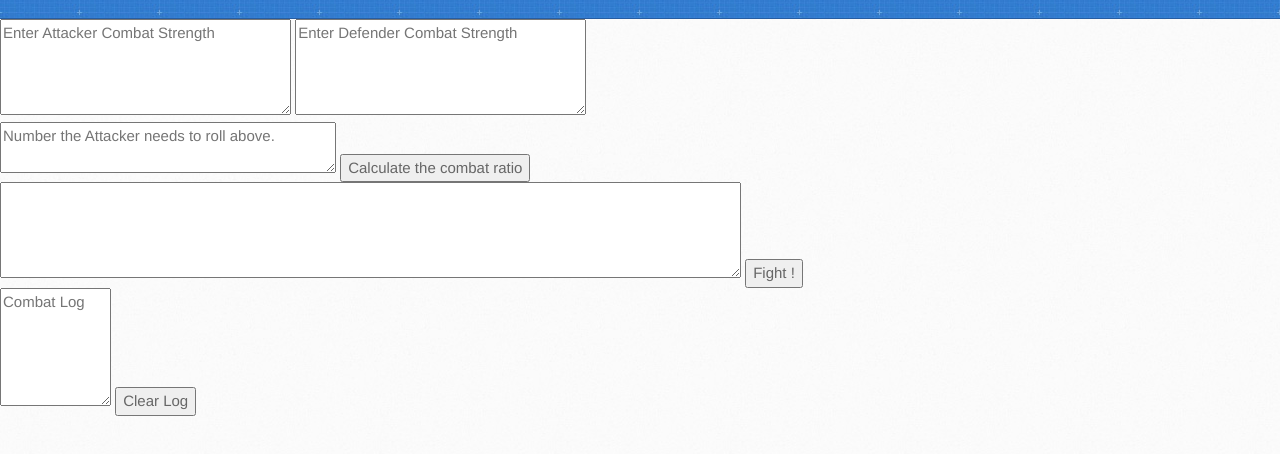
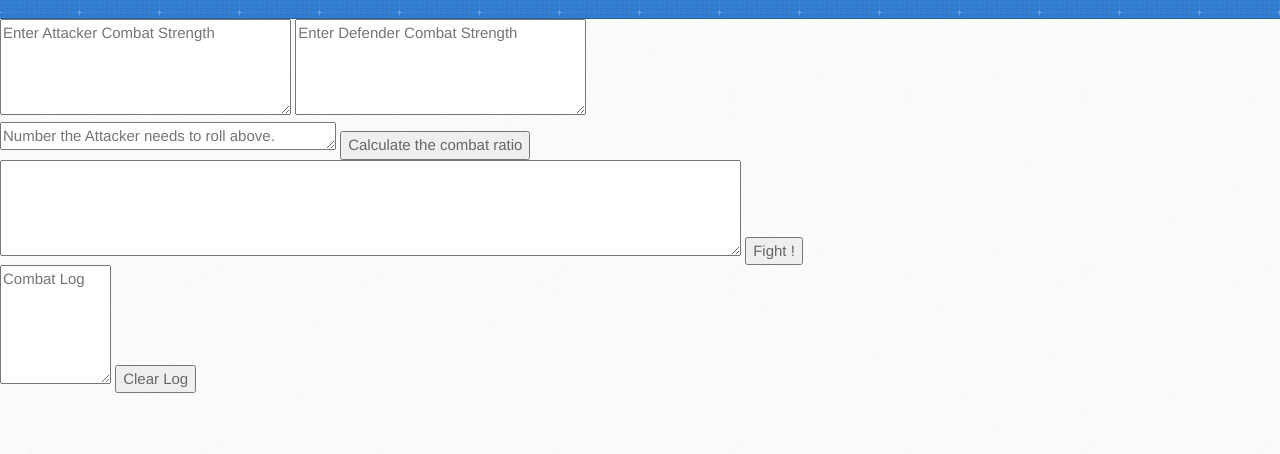
Before and after one commit to Ellil1/Dawn-Combat, a plain HTML site: page index.html in a window 1280 px wide. Shown: the part 148-602 px from the top of the page. Drawn offline with Linux system fonts and the light colour scheme.

Commit message:
Update index.html

```diff
--- a/index.html
+++ b/index.html
@@ -107,7 +107,7 @@ document.getElementById("combatLog").value = combatLog.join("\n")
 
 <textarea id="defender" rows="4" cols="30" placeholder="Enter Defender Combat Strength"></textarea>
 <br>
-<textarea id="commentary1" rows="2" cols="35" placeholder="Number the Attacker needs to roll above."></textarea>
+<textarea id="commentary1" rows="1" cols="35" placeholder="Number the Attacker needs to roll above."></textarea>
 <button type="button" onclick="combatEstimator()">Calculate the combat ratio</button>
 
   <br>
```
